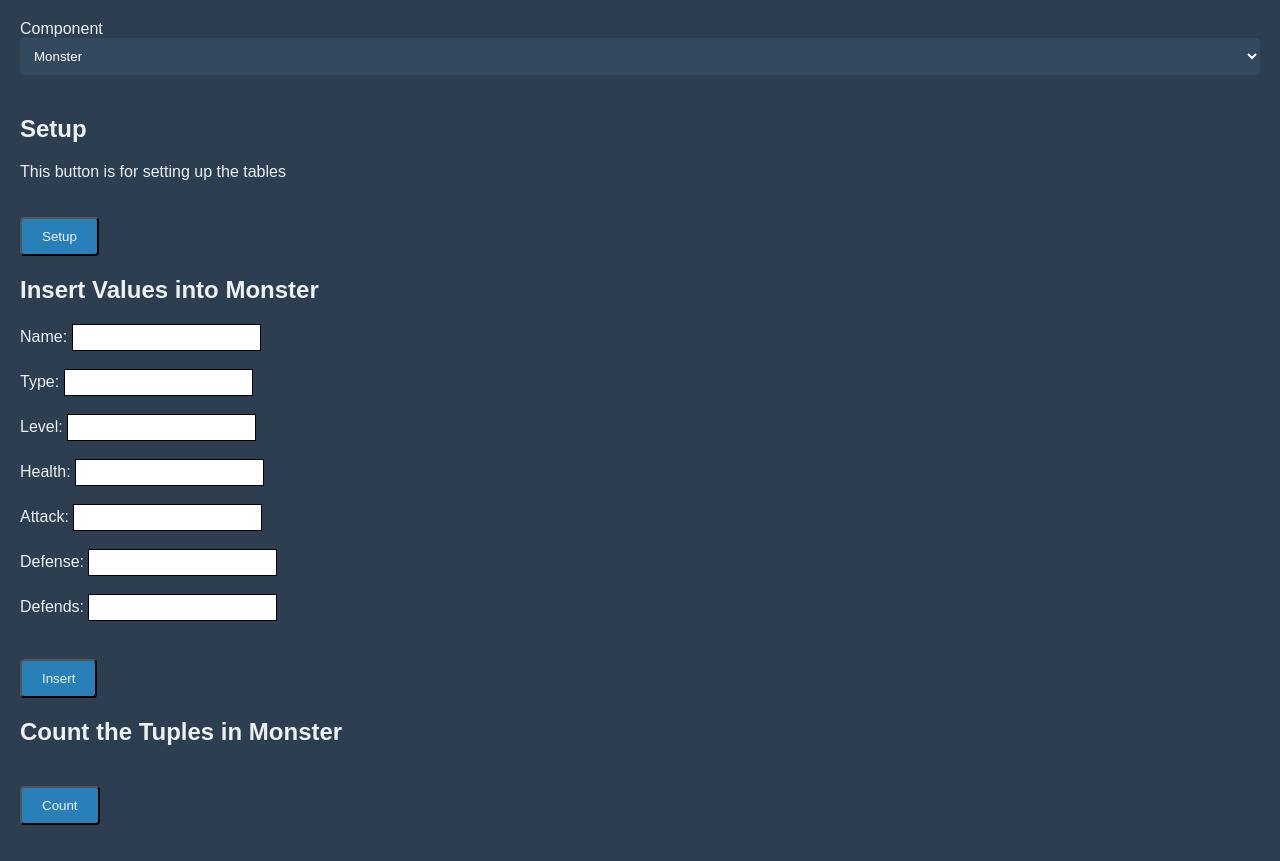
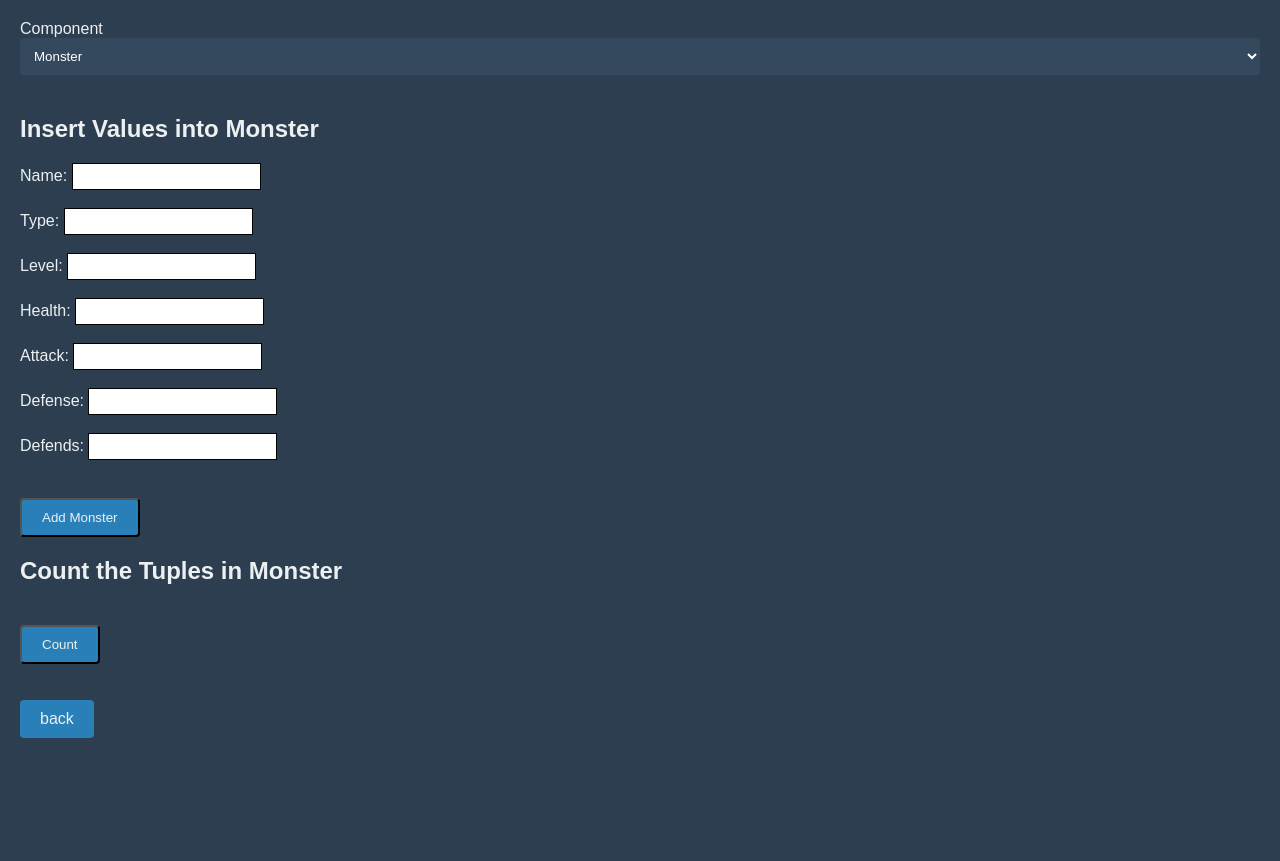
Before and after one commit to akshat250901/RPG-Database-Manager, a PHP site: page /addEntry.php in a window 1280 px wide. After the commit the page ends 738 px from the top, so only its background shows below. Run offline with PHP 8.4, Linux system fonts and the light colour scheme.

Commit message:
added suggested changes

```diff
--- a/addEntry.php
+++ b/addEntry.php
@@ -18,16 +18,6 @@
                   </select>
               </form>
         </div>
-        <div>
-            <h2>Setup</h2>
-            <p>This button is for setting up the tables</p>
-            <form method="POST" action="addEntry.php" >
-                <input type="hidden" id="setupTablesRequest" name="setupTablesRequest">
-                <p><input type="submit" value="Setup" name="setup" class="buttons"></p>
-            </form>
-        </div>
-
-
 
         <div id="addAttributes">
             <h2>Insert Values into Monster</h2>
@@ -41,7 +31,7 @@
             Defense: <input type="text" name="monsDefense"> <br /><br />
             Defends: <input type="text" name="defends"> <br /><br />
 
-            <input type="submit" value="Insert" name="insertSubmit"></p>
+            <input type="submit" value="Add Monster" name="insertSubmit"></p>
             </form>
 
 
@@ -51,7 +41,7 @@
             <input type="submit" name="countTuples" class="buttons" value="Count"></p>
         </form>
 
-        <!-- <a href="index.html" class="backButton">back</a>*/-->
+        <a href="index.html" class="backButton">back</a>
 
 
         <?php
@@ -123,29 +113,14 @@
                 $r = OCIExecute($statement, OCI_DEFAULT);
 
                 if (!$r) {
-                    echo "Sorry, an error occurred";
-                    // echo "<br>Cannot execute the following command: " . $cmdstr . "<br>";
-                    // $e = OCI_Error($statement); // For OCIExecute errors, pass the statementhandle
-                    // echo htmlentities($e['message']);
-                    // echo "<br>";
+                    echo "Sorry, an error occurred. Double check that your values' types match the attributes, and if you include a Dungeon then it must exist!";
                     $success = False;
                 } else {
-                    echo "Success!";
+                    echo "Success, new Monster added!";
                 }
             }
         }
 
-        function printResult($result) { //prints results from a select statement
-            echo "<br>Retrieved data from table Village:<br>";
-            echo "<table>";
-            echo "<tr><th>ID</th><th>Name</th></tr>";
-
-            while ($row = OCI_Fetch_Array($result, OCI_BOTH)) {
-                echo "<tr><td>" . $row["ID"] . "</td><td>" . $row["NAME"] . "</td></tr>"; //or just use "echo $row[0]"
-            }
-
-            echo "</table>";
-        }
 
         function connectToDB() {
             global $db_conn;
@@ -170,17 +145,6 @@
 
             debugAlertMessage("Disconnect from Database");
             OCILogoff($db_conn);
-        }
-
-        function handleUpdateRequest() {
-            global $db_conn;
-
-            $old_name = $_POST['oldName'];
-            $new_name = $_POST['newName'];
-
-            // you need the wrap the old name and new name values with single quotations
-            executePlainSQL("UPDATE Village SET name='" . $new_name . "' WHERE name='" . $old_name . "'");
-            OCICommit($db_conn);
         }
 
         function handleSetupRequest() {
@@ -234,18 +198,6 @@
             }
         }
 
-        function handlePopulateRequest() {
-            global $db_conn;
-            //run insert SQL file
-            $insertFile = file_get_contents('insert.sql');
-            $sqlRows=explode(";\n",$insertFile);
-            $len = count($sqlRows);
-            for ($x = 0; $x < $len; $x++) {
-                executePlainSQL($sqlRows[$x]);
-              }
-            OCICommit($db_conn);
-        }
-
         // HANDLE ALL POST ROUTES
 	// A better coding practice is to have one method that reroutes your requests accordingly. It will make it easier to add/remove functionality.
         function handlePOSTRequest() {
```
